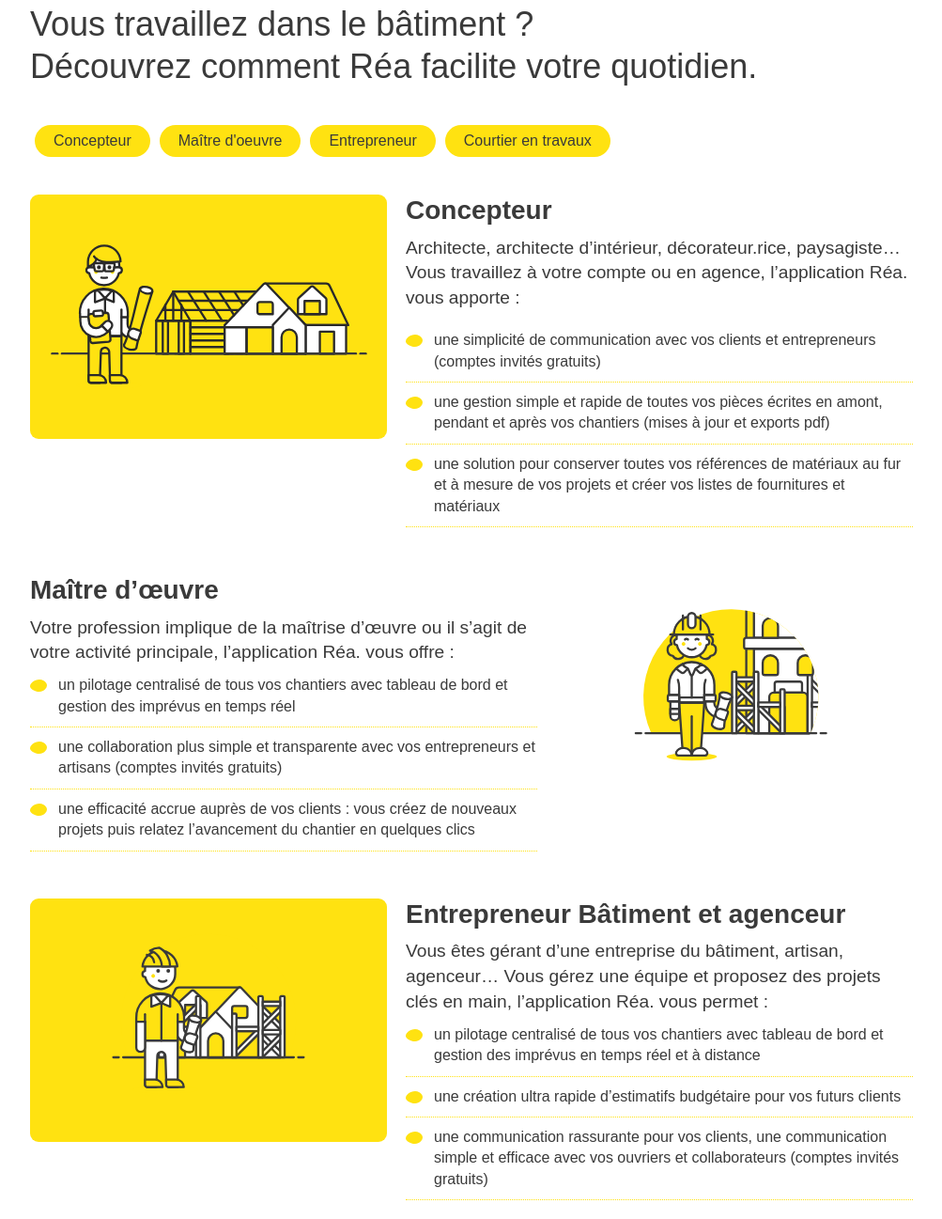
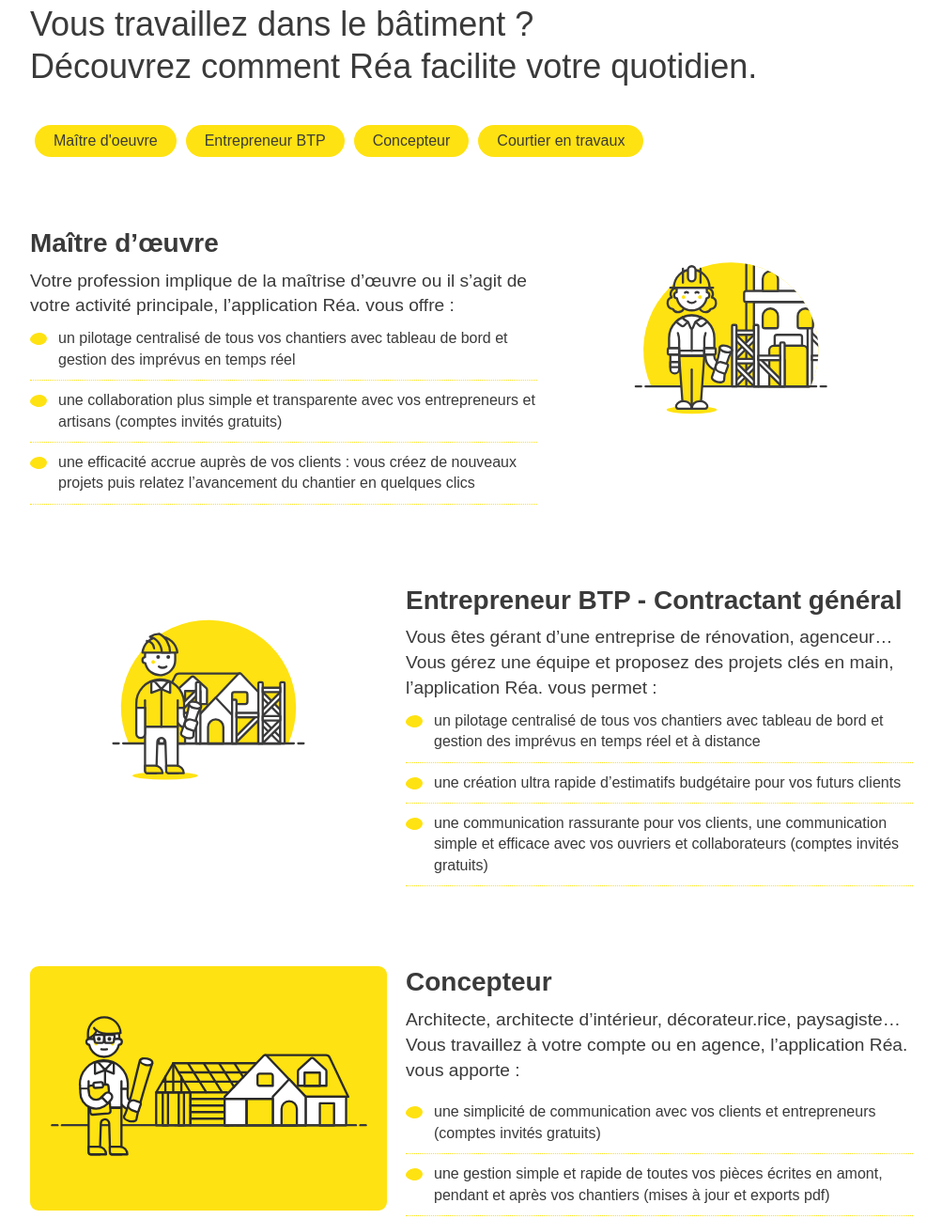
Before and after one commit to rea-app/www, a plain HTML site: page cas-dusage.html in a window 1280 px wide. Shown: the part 117-1414 px from the top of the page at 94% size, without its empty margins (138-1141 px from the left). Drawn offline with nearby package versions, Linux system fonts and the light colour scheme; a script that the page names is missing.

Commit message:
reorder use cases

```diff
--- a/cas-dusage.html
+++ b/cas-dusage.html
@@ -68,35 +68,11 @@
       <div class="inside-container">
         <h2 class="heading-3">Vous travaillez dans le bâtiment ?<br>Découvrez comment Réa facilite votre quotidien.<br>
         </h2>
-        <div class="div-block-27"><a href="#uc-concepteur" class="link-6">Concepteur</a><a href="#uc-mo"
-            class="link-6">Maître d&#x27;oeuvre</a><a href="#uc-entrepreneur" class="link-6">Entrepreneur</a><a
-            href="#uc-courtier" class="link-6">Courtier en travaux</a>
-        </div>
-        <div id="uc-concepteur" class="one-use-case-container">
-          <div class="use-case-content">
-            <div class="use-case-illustrations"><img src="images/Asset-4-rea.svg" alt="" class="image-7">
-              <div class="div-block-9"></div>
-            </div>
-            <div class="div-block-10">
-              <h3 class="use-case-sub-title">Concepteur<br></h3>
-              <p class="petit-chapo">Architecte, architecte d’intérieur, décorateur.rice, paysagiste… Vous travaillez à
-                votre compte ou en agence, l’application Réa. vous apporte :</p>
-              <ul class="list-2 w-list-unstyled">
-                <li class="list-item">
-                  <div>une simplicité de communication avec vos clients et entrepreneurs (comptes invités gratuits)
-                  </div>
-                </li>
-                <li class="list-item">
-                  <div>une gestion simple et rapide de toutes vos pièces écrites en amont, pendant et après vos
-                    chantiers (mises à jour et exports pdf)</div>
-                </li>
-                <li class="list-item">
-                  <div>une solution pour conserver toutes vos références de matériaux au fur et à mesure de vos projets
-                    et créer vos listes de fournitures et matériaux</div>
-                </li>
-              </ul>
-            </div>
-          </div>
+        <div class="div-block-27">
+          <a href="#uc-mo" class="link-6">Maître d&#x27;oeuvre</a>
+          <a href="#uc-entrepreneur" class="link-6">Entrepreneur BTP</a>
+          <a href="#uc-concepteur" class="link-6">Concepteur</a>
+          <a href="#uc-courtier" class="link-6">Courtier en travaux</a>
         </div>
         <div id="uc-mo" class="one-use-case-container">
           <div class="use-case-content odd">
@@ -130,8 +106,8 @@
               <div class="div-block-9"></div>
             </div>
             <div class="div-block-10">
-              <h3 class="use-case-sub-title">Entrepreneur Bâtiment et agenceur<br></h3>
-              <p class="petit-chapo">Vous êtes gérant d’une entreprise du bâtiment, artisan, agenceur… Vous gérez une
+              <h3 class="use-case-sub-title">Entrepreneur BTP - Contractant général<br></h3>
+              <p class="petit-chapo">Vous êtes gérant d’une entreprise de rénovation, agenceur… Vous gérez une
                 équipe et proposez des projets clés en main, l’application Réa. vous permet :</p>
               <ul class="w-list-unstyled">
                 <li class="list-item">
@@ -149,6 +125,34 @@
             </div>
           </div>
         </div>
+        <div id="uc-concepteur" class="one-use-case-container">
+          <div class="use-case-content">
+            <div class="use-case-illustrations"><img src="images/Asset-4-rea.svg" alt="" class="image-7">
+              <div class="div-block-9"></div>
+            </div>
+            <div class="div-block-10">
+              <h3 class="use-case-sub-title">Concepteur<br></h3>
+              <p class="petit-chapo">Architecte, architecte d’intérieur, décorateur.rice, paysagiste… Vous travaillez à
+                votre compte ou en agence, l’application Réa. vous apporte :</p>
+              <ul class="list-2 w-list-unstyled">
+                <li class="list-item">
+                  <div>une simplicité de communication avec vos clients et entrepreneurs (comptes invités gratuits)
+                  </div>
+                </li>
+                <li class="list-item">
+                  <div>une gestion simple et rapide de toutes vos pièces écrites en amont, pendant et après vos
+                    chantiers (mises à jour et exports pdf)</div>
+                </li>
+                <li class="list-item">
+                  <div>une solution pour conserver toutes vos références de matériaux au fur et à mesure de vos projets
+                    et créer vos listes de fournitures et matériaux</div>
+                </li>
+              </ul>
+            </div>
+          </div>
+        </div>
+
+
         <div id="uc-courtier" class="one-use-case-container">
           <div class="use-case-content odd">
             <div class="use-case-illustrations odd"><img src="images/Asset-6-rea.svg" alt="" class="image-7">
--- a/css/rea-app.webflow.css
+++ b/css/rea-app.webflow.css
@@ -1295,7 +1295,7 @@
 }
 
 .one-use-case-container {
-  margin-bottom: 40px;
+  margin-bottom: 75px;
   opacity: 1;
 }
 
@@ -2339,7 +2339,7 @@
   display: -webkit-flex;
   display: -ms-flexbox;
   display: flex;
-  margin-bottom: 40px;
+  margin-bottom: 75px;
 }
 
 .link-6 {
@@ -3253,6 +3253,7 @@
   .div-block-27 {
     padding-right: 66px;
     padding-left: 0px;
+    margin-bottom: 40px;
     -webkit-box-pack: start;
     -webkit-justify-content: flex-start;
     -ms-flex-pack: start;
```
